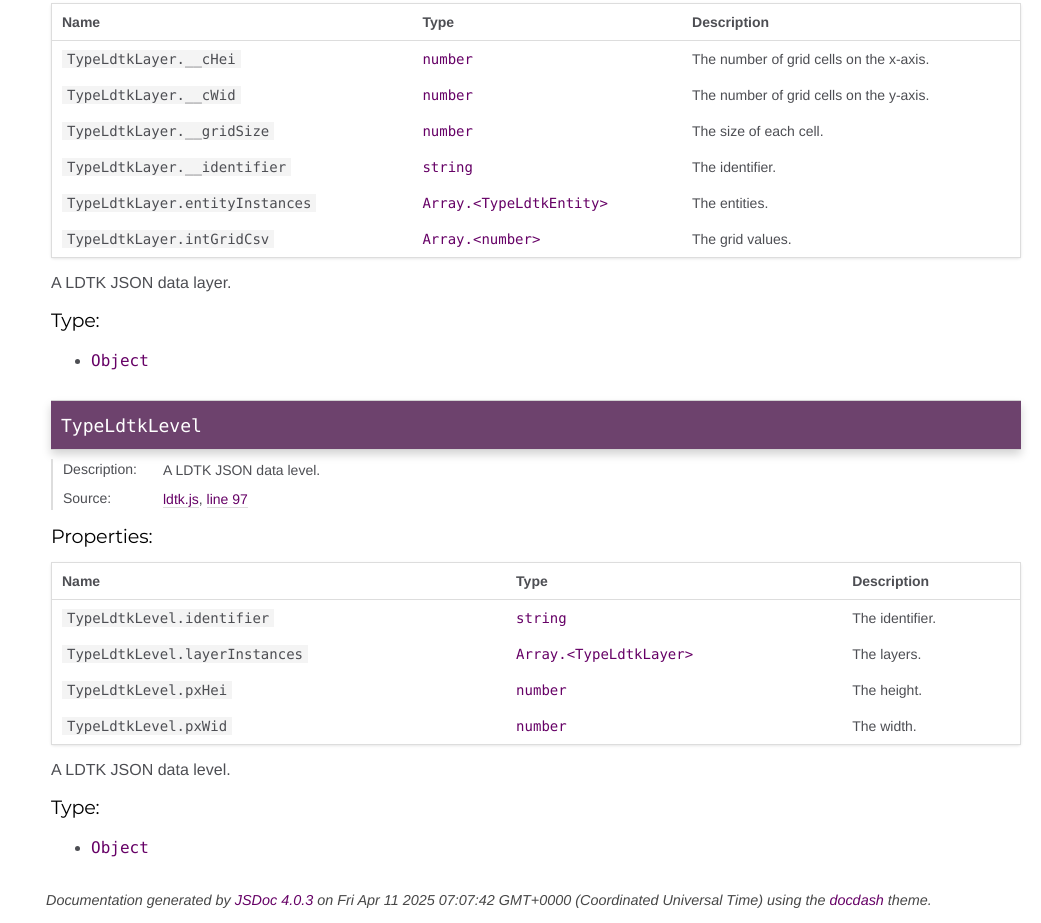
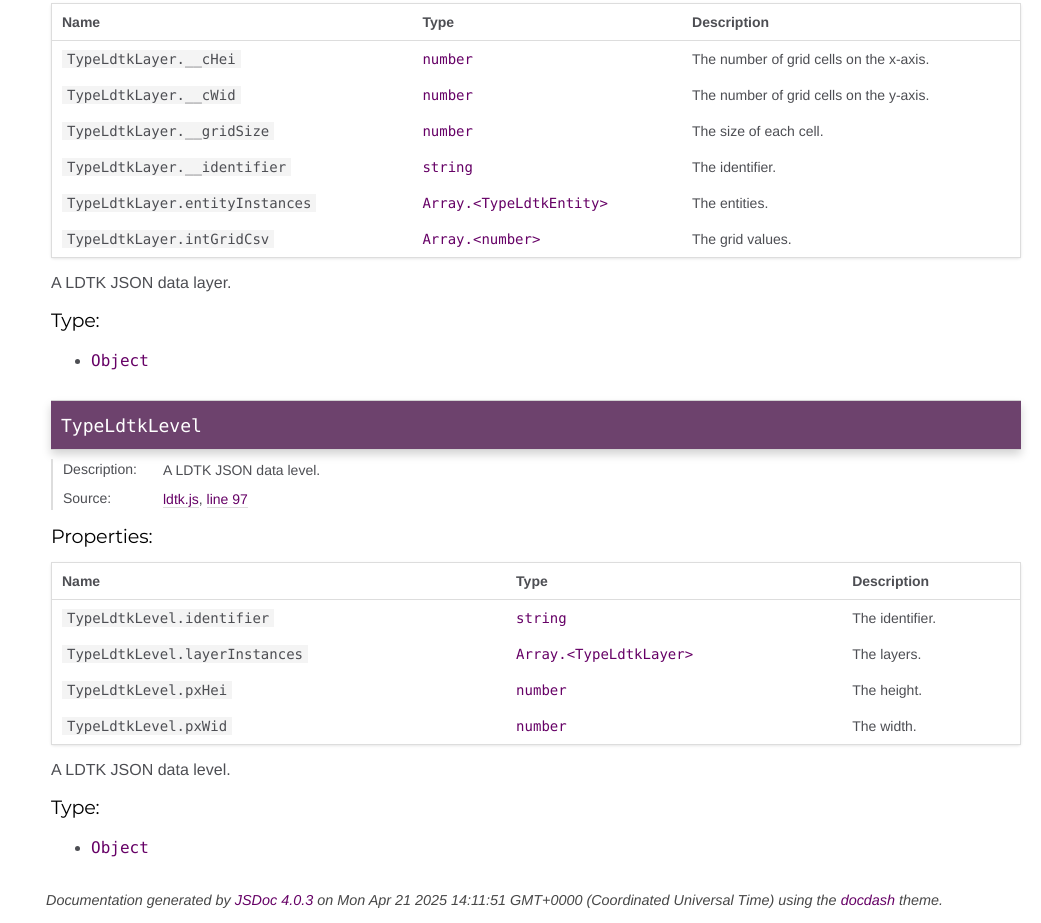
Before and after one commit to theatrejs/plugin-ldtk, a website: page docs/Ldtk.html in a window 1280 px wide. Shown: the part 6542-7465 px from the top of the page, without its empty margins (239-1280 px from the left). Drawn offline with Linux system fonts and the light colour scheme.

Commit message:
update documentation

```diff
--- a/docs/Ldtk.html
+++ b/docs/Ldtk.html
@@ -3030,7 +3030,7 @@ ldtk.getEntities({$level, $layer});</code></pre>
 <br class="clear">
 
 <footer>
-    Documentation generated by <a href="https://github.com/jsdoc3/jsdoc">JSDoc 4.0.3</a> on Fri Apr 11 2025 07:07:42 GMT+0000 (Coordinated Universal Time) using the <a href="https://github.com/clenemt/docdash">docdash</a> theme.
+    Documentation generated by <a href="https://github.com/jsdoc3/jsdoc">JSDoc 4.0.3</a> on Mon Apr 21 2025 14:11:51 GMT+0000 (Coordinated Universal Time) using the <a href="https://github.com/clenemt/docdash">docdash</a> theme.
 </footer>
 
 <script>prettyPrint();</script>
```
Also changed, not shown: docs/index.html (+1 -1 lines), docs/ldtk.js.html (+1 -1 lines).
